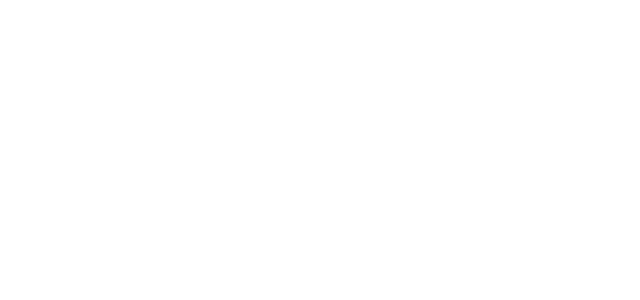
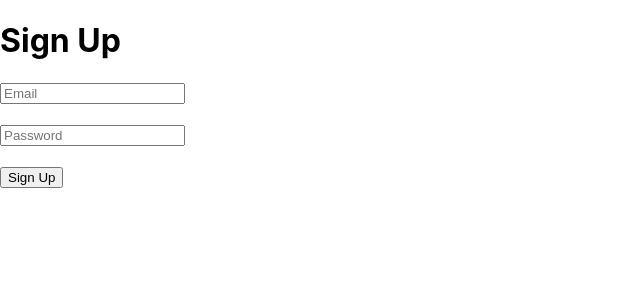
Before and after one commit to diweic/ProjectVAGE, a React (Create React App) app in the folder client/: page /signup in a window 1280 px wide. Before the commit this address had no page. Shown: the top 300 px of the page, without its empty margins (0-640 px from the left). Built offline with nearby package versions, Linux system fonts and the light colour scheme.

Commit message:
added signup.jsx, modified App.js

```diff
--- a/client/src/App.js
+++ b/client/src/App.js
@@ -2,6 +2,7 @@
 import { BrowserRouter as Router, Routes, Route } from 'react-router-dom';
 import Login from './Login';
 import Profile from './Profile';
+import Signup from './Signup';
 
 function App() {
   return (
@@ -10,6 +11,7 @@ function App() {
         <Route path="/" element={<h1>Home Page</h1>} />
         <Route path="/login" element={<Login />} />
         <Route path="/profile" element={<Profile />} />
+        <Route path="/signup" element={<Signup />} />
       </Routes>
     </Router>
   );
--- /dev/null
+++ b/client/src/Signup.jsx
@@ -0,0 +1,65 @@
+// client/src/Signup.jsx
+import { useState } from 'react';
+import { useNavigate } from 'react-router-dom';
+
+function Signup() {
+  const [email, setEmail] = useState('');
+  const [password, setPassword] = useState('');
+  const [error, setError] = useState('');
+  const [success, setSuccess] = useState('');
+  const navigate = useNavigate();
+
+  const handleSubmit = async (e) => {
+    e.preventDefault();
+
+    try {
+      const res = await fetch('/api/signup', {
+        method: 'POST',
+        headers: { 'Content-Type': 'application/json' },
+        body: JSON.stringify({ email, password })
+      });
+
+      const data = await res.json();
+
+      if (!res.ok) {
+        setError(data.message || 'Signup failed');
+        return;
+      }
+
+      setSuccess('Signup successful! Redirecting to login...');
+      setTimeout(() => navigate('/login'), 1500); // redirect after delay
+    } catch (err) {
+      setError('Server error. Try again.');
+    }
+  };
+
+  return (
+    <div>
+      <h1>Sign Up</h1>
+      {error && <p style={{ color: 'red' }}>{error}</p>}
+      {success && <p style={{ color: 'green' }}>{success}</p>}
+
+      <form onSubmit={handleSubmit}>
+        <input
+          type="email"
+          placeholder="Email"
+          value={email}
+          onChange={(e) => setEmail(e.target.value)}
+          required
+        /><br /><br />
+
+        <input
+          type="password"
+          placeholder="Password"
+          value={password}
+          onChange={(e) => setPassword(e.target.value)}
+          required
+        /><br /><br />
+
+        <button type="submit">Sign Up</button>
+      </form>
+    </div>
+  );
+}
+
+export default Signup;
```
Also changed, not shown: 1 other file (tests, documents, lock files or other folders).
